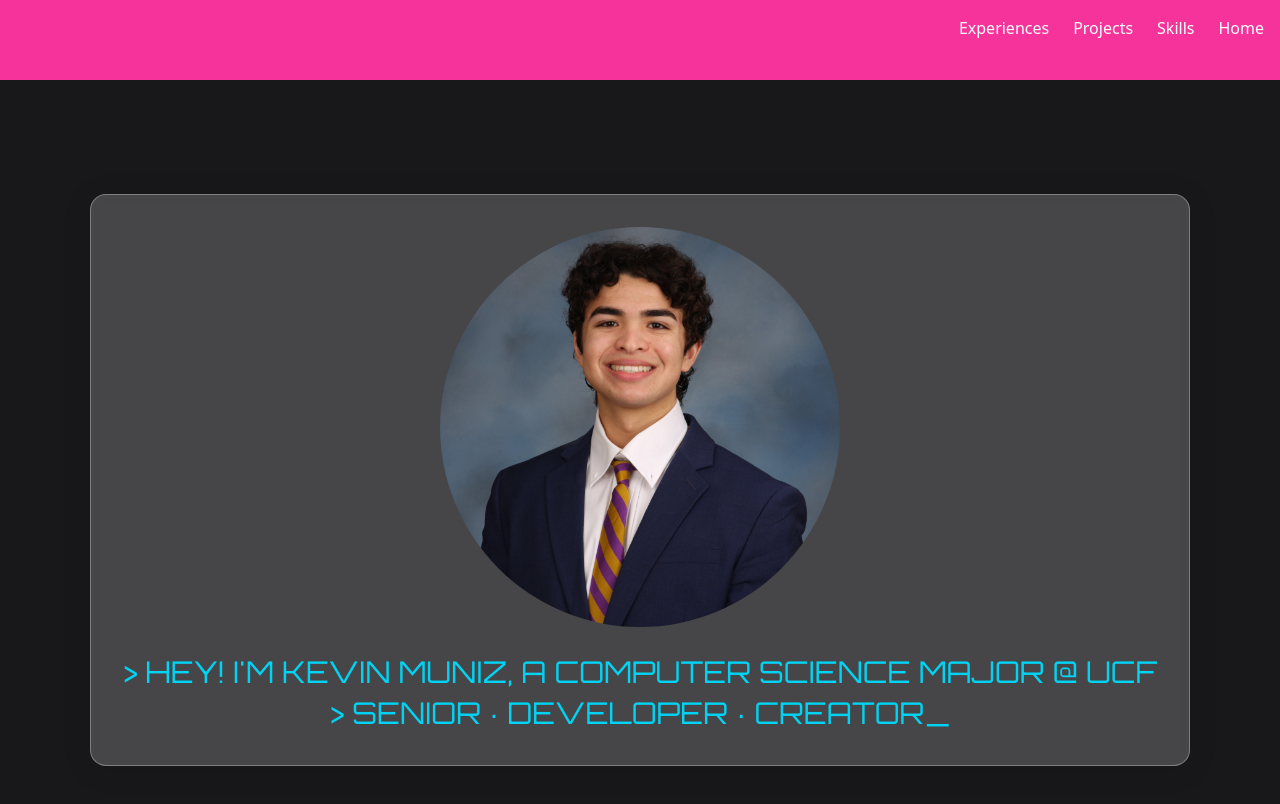
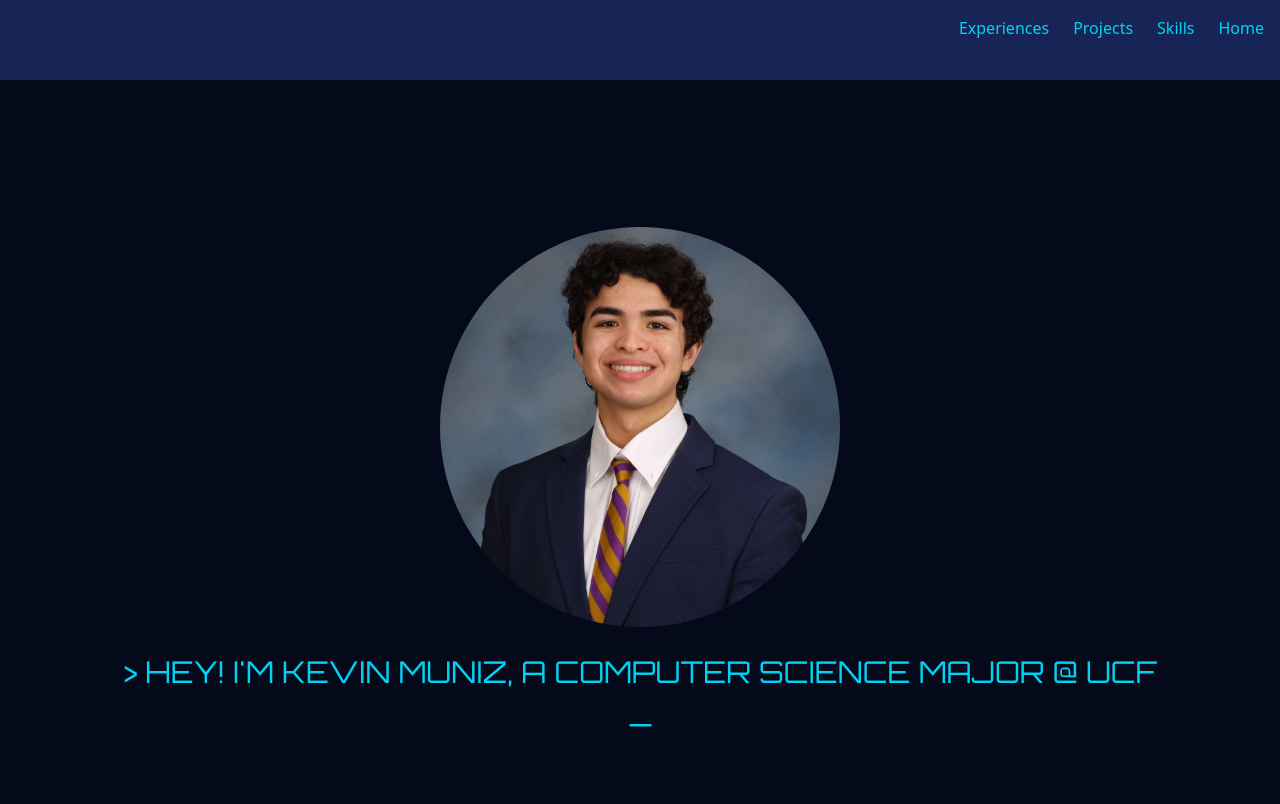
Before and after one commit to KevinMuniz1/Portfolio-Website, a Next.js app: page / in a window 1280 px wide. Shown: the top 804 px of the page. Built offline with nearby package versions, Linux system fonts and the light colour scheme.

Commit message:
changes to main page, for better theme

```diff
--- a/app/components/NavigationBar.tsx
+++ b/app/components/NavigationBar.tsx
@@ -24,8 +24,8 @@ export default function NavBar() {
   }, []);
 
   return (
-    <nav className={`bg-pink-500 w-full p-4 transition-all duration-300 ease-in-out ${isShrunk ? "h-12 py-2 shadow-md" : "h-20 py-4 shadow-lg"}">`} >
-      <ul className="flex gap-6 text-white font-medium justify-end">
+    <nav className={`bg-blue-950 border-b-cyber-neon w-full p-4 transition-all duration-300 ease-in-out ${isShrunk ? "h-12 py-2 shadow-md" : "h-20 py-4 shadow-lg"}"`} >
+      <ul className="flex gap-6 text-cyan-400 font-medium justify-end">
         {links.map((item) => (
           <li key={item.href}>
             <Link href={item.href}>{item.label}</Link>
--- a/app/components/welcomePageName.tsx
+++ b/app/components/welcomePageName.tsx
@@ -5,7 +5,7 @@ import Typewriter from "typewriter-effect";
 
 export default function TypingEffect() {
   return (
-  <div className="glass-card flex flex-col items-center p-8">
+  <div className="flex flex-col items-center p-8">
     {/* image placeholder - replace src with your photo in /public and alt text */}
     <img
       src="/profilePic.JPG"
@@ -26,8 +26,6 @@ export default function TypingEffect() {
             .pauseFor(400)
             .typeString("A COMPUTER SCIENCE MAJOR @ UCF<br/>")
             .pauseFor(350)
-            .typeString("> SENIOR · DEVELOPER · CREATOR")
-            .pauseFor(400)
             .start();
         }}
       />
--- a/app/globals.css
+++ b/app/globals.css
@@ -1,4 +1,18 @@
 @import "tailwindcss";
+
+@theme {
+  --color-cyber-neon: #31E8FF;
+  --color-cyber-purple: #C238FF;
+  --color-cyber-magenta: #D936FF;
+  --color-cyber-pinkGlow: #F047FF;
+  --color-cyber-blueGlow: #6E00F5;
+
+  --color-cyber-navy: #050A1A;
+  --color-cyber-gradient: #0B0F22;
+  --color-cyber-grid: #0E1A33;
+
+  --color-cyber-text: #A8B2D1;
+}
 
 
 .glass-card {
--- a/app/layout.tsx
+++ b/app/layout.tsx
@@ -37,7 +37,7 @@ export default function RootLayout({
 }>) {
   return (
     <html lang="en">
-      <body className={`${geistSans.variable} ${geistMono.variable} ${exo2.variable} ${orbitron.variable} bg-zinc-900`}>
+      <body className={`${geistSans.variable} ${geistMono.variable} ${exo2.variable} ${orbitron.variable} bg-cyber-navy`}>
       <NavBar />
         <main>
         {children}
```
Also changed, not shown: package.json (+17 -2 lines), 1 other file (tests, documents, lock files or other folders).
